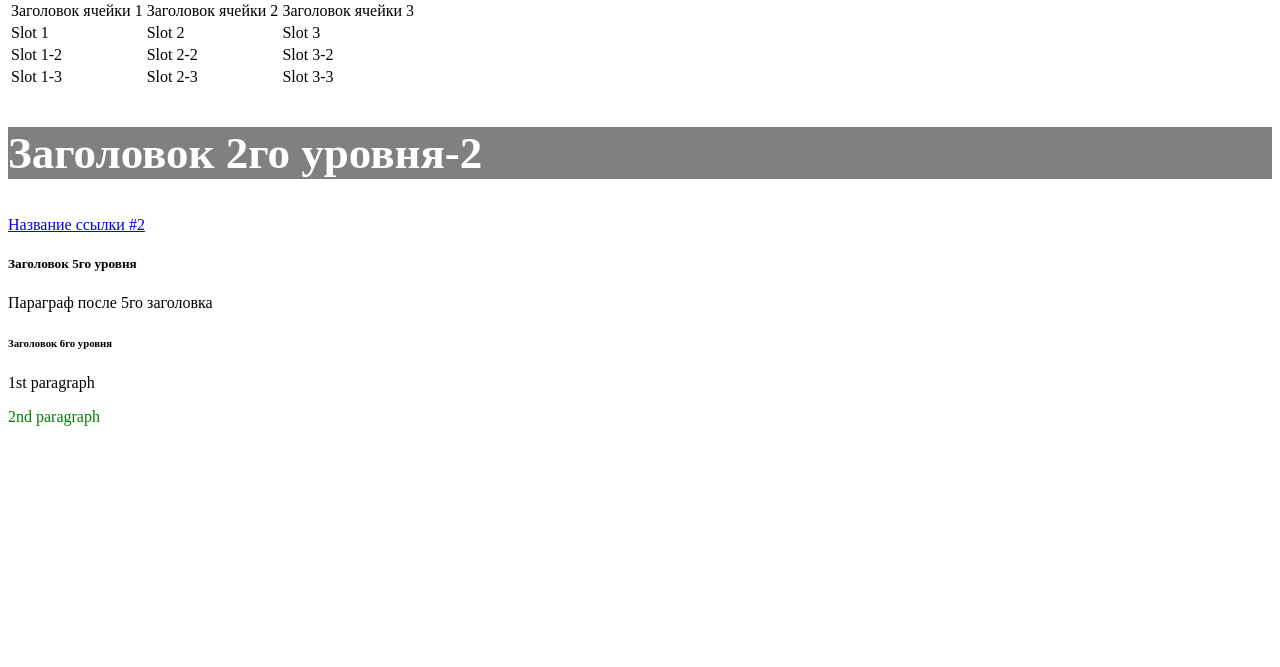
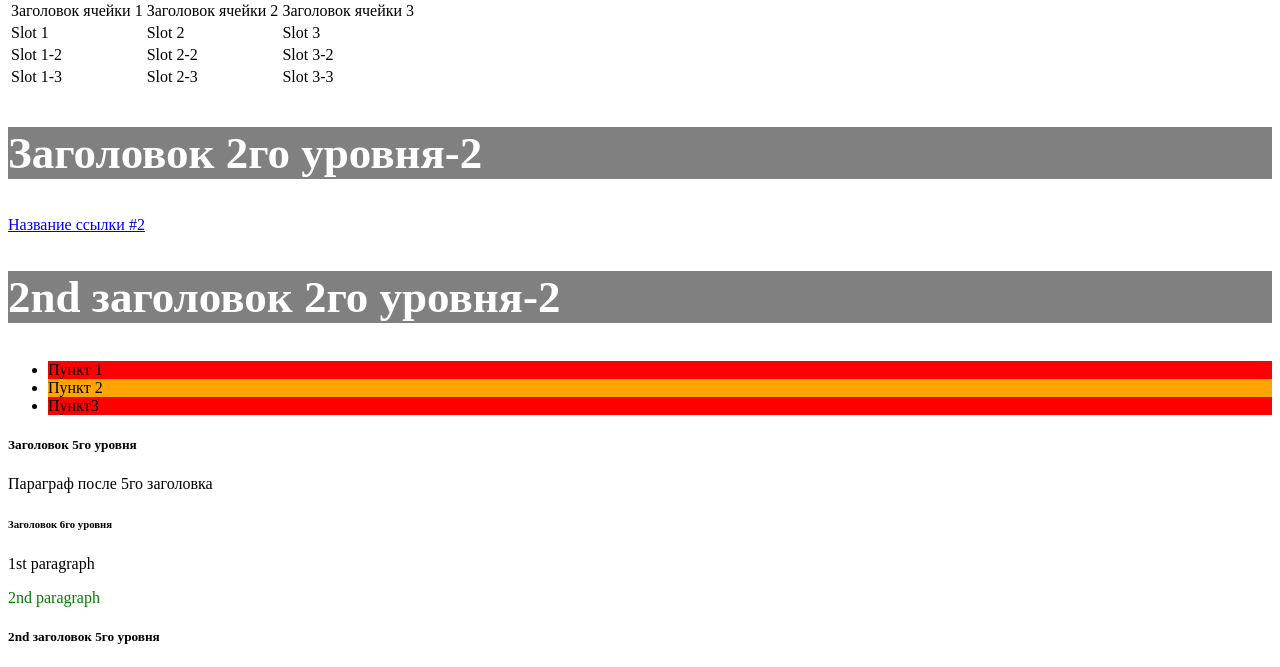
Before and after one commit to mayotryoshka/autotests-ui, a Python web app: template templates/index.html in a window 1280 px wide. Shown: the part 828-1495 px from the top of the page. Before the commit the page ends 1254 px from the top, so only its background shows below. Run offline with Jinja, Linux system fonts and the light colour scheme; the template is opened without the code that fills it, so the values that code supplies are empty.

```diff
--- a/templates/index.html
+++ b/templates/index.html
@@ -76,7 +76,7 @@
 
 <img src="https://stepik.org/static/frontend/feedback/5.svg" alt="Картинка.svg" style="width: 300px">
 
-<div class="container">
+<div class="container-another">
     <h3 class="h2-style">Ненумерованный список</h3>
     <ul>
         <li>Пункт 1</li>
@@ -133,12 +133,19 @@
 <div class="container_new">
     <h2 class="h2-style">Заголовок 2го уровня-2</h2>
     <a href="https://learngitbranching.js.org/?locale=ru_RU" target="_blank">Название ссылки #2</a>
+    <h2 class="h2-style">2nd заголовок 2го уровня-2</h2>
+    <ul>
+        <li>Пункт 1</li>
+        <li>Пункт 2</li>
+        <li>Пункт3</li>
+    </ul>
     <div class="nth-learn">
         <h5>Заголовок 5го уровня</h5>
         <p>Параграф после 5го заголовка</p>
         <h6>Заголовок 6го уровня</h6>
         <p>1st paragraph</p>
         <p>2nd paragraph</p>
+        <h5>2nd заголовок 5го уровня</h5>
     </div>
 </div>
 </body>
```
